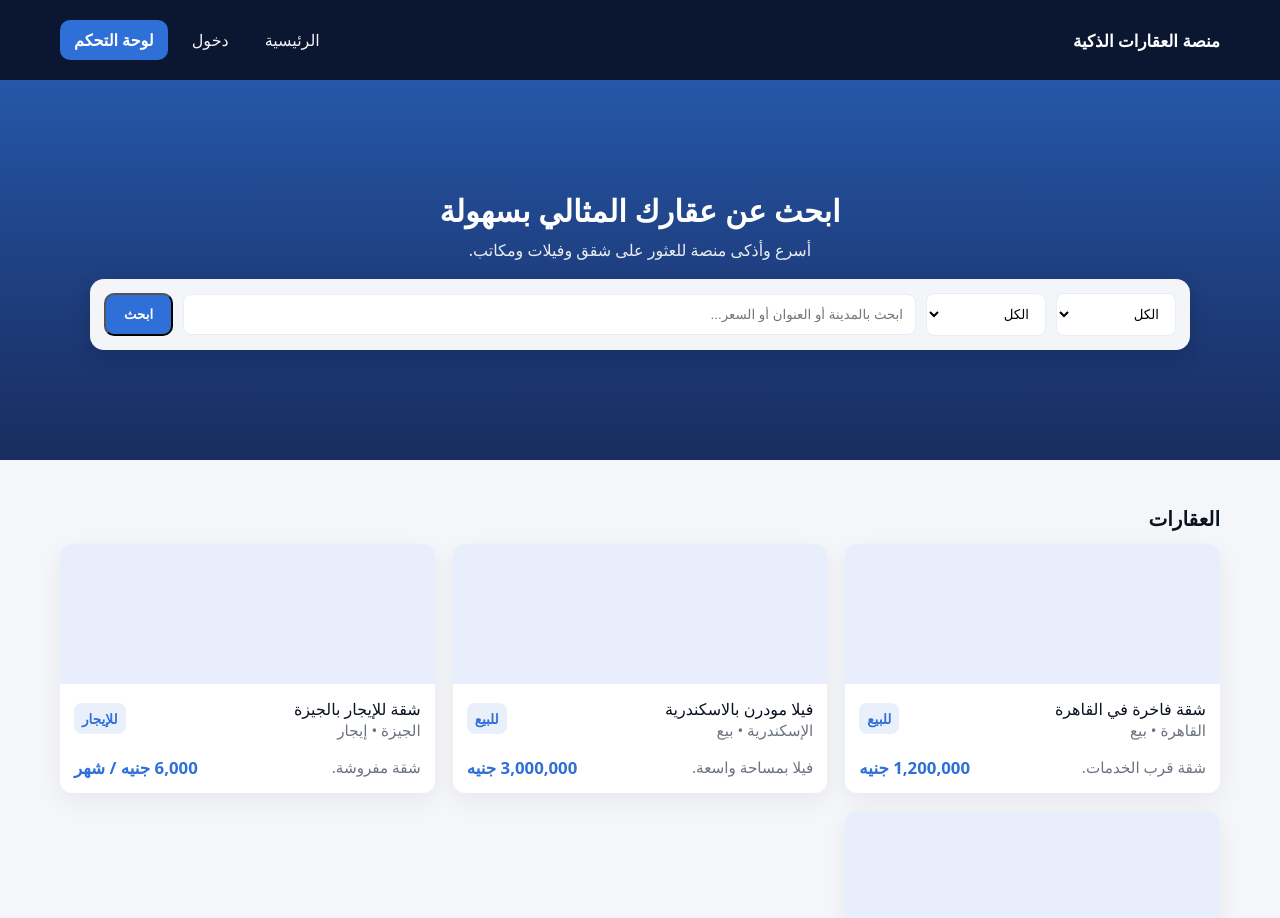
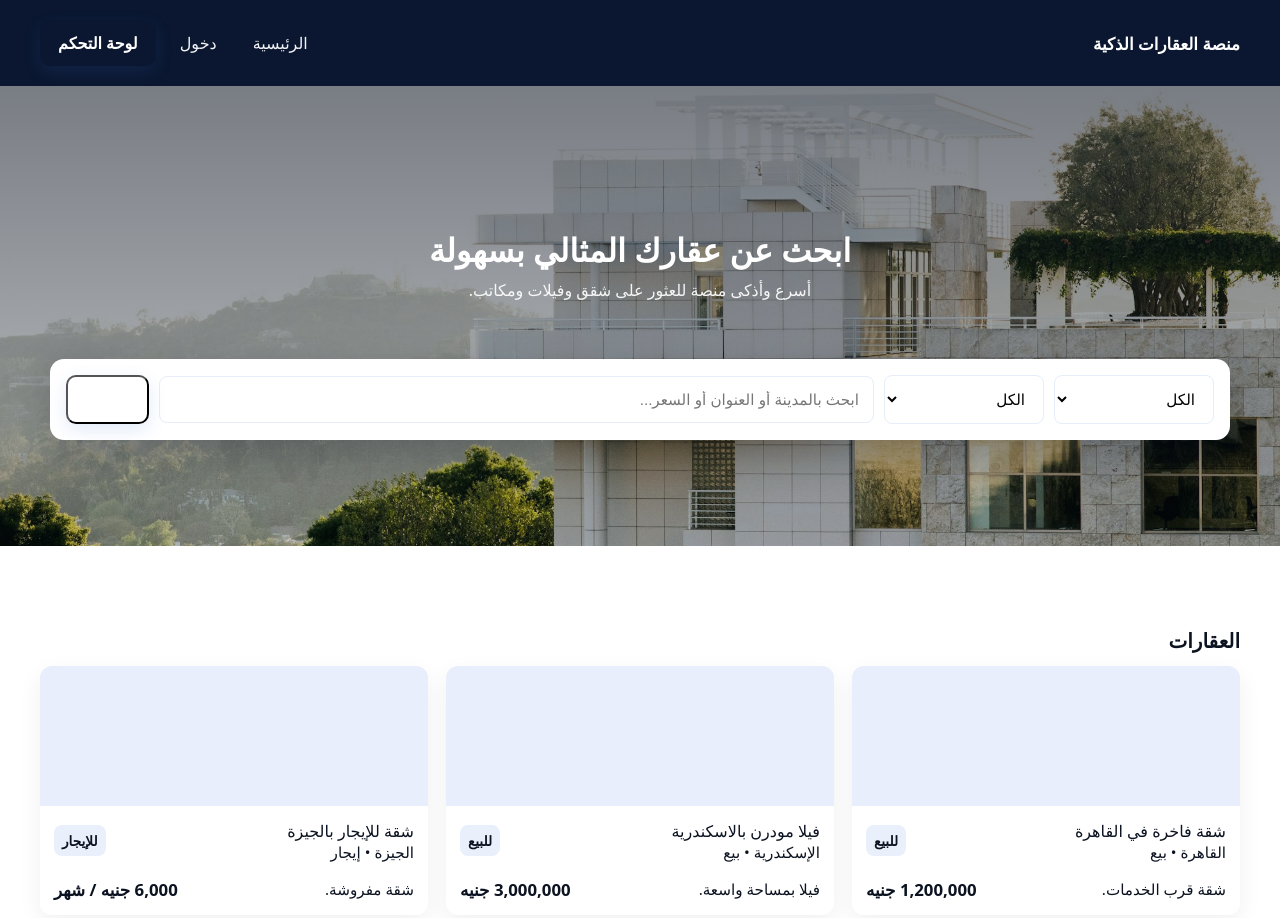
Before and after one commit to zme626/zme-realestate-ai, a plain HTML site: page index.html in a window 1280 px wide. Shown: the top 918 px of the page. Drawn offline with Linux system fonts and the light colour scheme.

Commit message:
أضفت بانر الموقع (banner.jpg) وضبطت التصميم مطابق للصورة

```diff
--- a/style.css
+++ b/style.css
@@ -1,3 +1,4 @@
+cat > style.css <<'EOF'
 :root{
   --bg:#f4f6f9;
   --card:#ffffff;
@@ -40,49 +41,55 @@ body{
 .nav{display:flex;gap:12px;align-items:center}
 .nav-link{color:rgba(255,255,255,0.95);text-decoration:none;padding:8px 12px;border-radius:8px}
 .nav-link:hover{background:rgba(255,255,255,0.06)}
-.btn-primary{background:var(--accent);color:white;padding:9px 14px;border-radius:10px;text-decoration:none;font-weight:600}
+.btn-primary{background:var(--accent);color:white;padding:12px 18px;border-radius:10px;text-decoration:none;font-weight:700;box-shadow:0 6px 18px rgba(47,111,216,0.14)}
 .nav-toggle{display:none;background:transparent;border:0;color:white}
 
-/* HERO */
+/* HERO - بانر كامل العرض */
 .hero{
   position:relative;
-  min-height:380px;
+  min-height:460px;
   display:flex;
   align-items:center;
   justify-content:center;
-  background-image: var(--hero-url, linear-gradient(180deg,#2f6fd8,#2a4fb0));
+  color:white;
+  overflow:hidden;
+  background-image: url('images/banner.jpg');
   background-size:cover;
   background-position:center;
-  color:white;
-  overflow:hidden;
 }
-.hero-overlay{position:absolute;inset:0;background:linear-gradient(0deg,rgba(10,18,30,0.55),rgba(10,18,30,0.25));}
-.hero-inner{position:relative;z-index:2;text-align:center;padding:40px 16px}
-.hero-title{margin:0;font-size:1.9rem;font-weight:700}
-.hero-sub{margin:8px 0 18px;color:rgba(255,255,255,0.9)}
+.hero-overlay{
+  position:absolute;
+  inset:0;
+  background:linear-gradient(180deg, rgba(10,18,30,0.55), rgba(10,18,30,0.25));
+  z-index:1;
+}
+.hero-inner{position:relative;z-index:2;text-align:center;padding:40px 16px;width:100%}
+.hero-title{margin:0;font-size:2rem;font-weight:800}
+.hero-sub{margin:8px 0 18px;color:rgba(255,255,255,0.92)}
 
-/* صندوق البحث فوق البانر */
-.hero-search{display:flex;justify-content:center;margin-top:10px}
+/* صندوق البحث البارز مثل الصورة: */
+.hero-search{display:flex;justify-content:center;margin-top:22px}
 .filters{
-  background:rgba(255,255,255,0.95);
+  background: #ffffff;
   border-radius:14px;
-  padding:14px;
+  padding:16px;
   display:flex;
   gap:10px;
   align-items:center;
   width:100%;
-  max-width:1100px;
-  box-shadow:0 6px 20px rgba(8,15,30,0.2);
+  max-width:1180px;
+  box-shadow:0 14px 40px rgba(8,15,30,0.25);
+  transform: translateY(36px); /* يطفو فوق الحافة */
 }
 .filters select, .filters input[type="search"]{
-  padding:12px;border-radius:8px;border:1px solid #e6eef9;background:white;
-  min-width:120px;
+  padding:14px;border-radius:8px;border:1px solid #e6eef9;background:white;
+  min-width:160px;font-size:0.95rem;
 }
-.filters input[type="search"]{flex:1;min-width:220px}
-.filters .btn-primary{padding:12px 18px}
+.filters input[type="search"]{flex:1;min-width:320px}
+.filters .btn-primary{padding:13px 22px;font-size:1rem}
 
 /* content */
-.content{padding-top:28px;padding-bottom:40px}
+.content{padding-top:64px;padding-bottom:40px}
 .section-title{font-size:1.25rem;margin-bottom:12px;color:#0b1220;}
 
 /* grid */
@@ -115,10 +122,13 @@ body{
   display:inline-block;padding:6px 8px;border-radius:8px;font-weight:700;font-size:0.85rem;background:rgba(47,111,216,0.1);color:var(--accent);
 }
 
-/* responsive */
+/* Footer */
+.site-footer{background:#0b1730;color:#cbd5e1;padding:18px 0;text-align:center}
+
+/* Responsive */
 @media (max-width:980px){
   .property-grid{grid-template-columns:repeat(2,1fr)}
-  .hero{min-height:340px}
+  .hero{min-height:360px}
 }
 @media (max-width:640px){
   .header-inner{flex-direction:column;align-items:flex-start}
@@ -126,8 +136,9 @@ body{
   .nav-toggle{display:block}
   .property-grid{grid-template-columns:1fr}
   .hero-title{font-size:1.2rem}
-  .filters{flex-direction:column;gap:8px}
+  .filters{flex-direction:column;gap:8px;transform:none;padding:12px}
   .filters select{width:100%}
   .filters input[type="search"]{width:100%}
   .filters .btn-primary{width:100%}
 }
+EOF
```
Also changed, not shown: images/banner.jpg (added).
